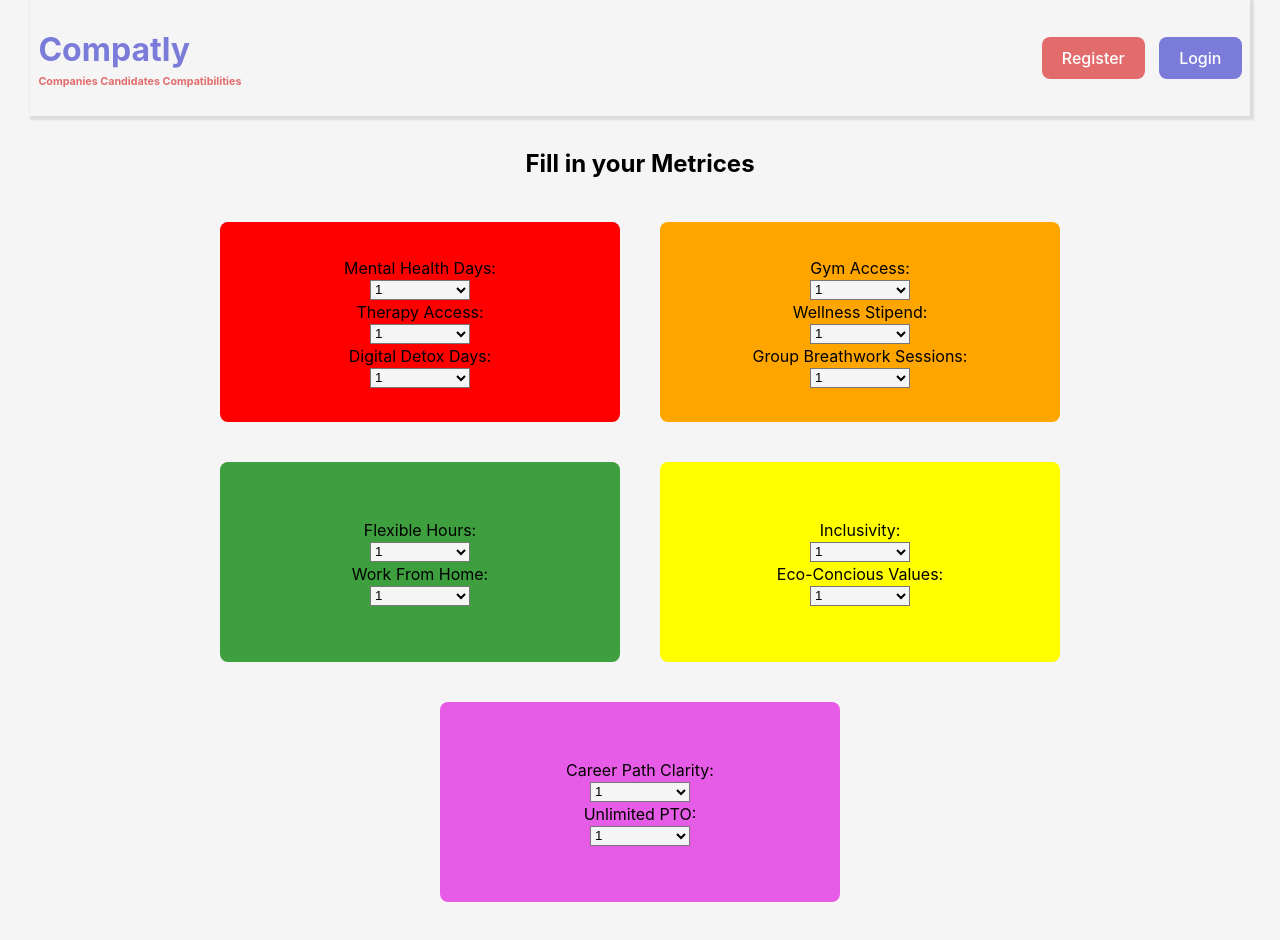
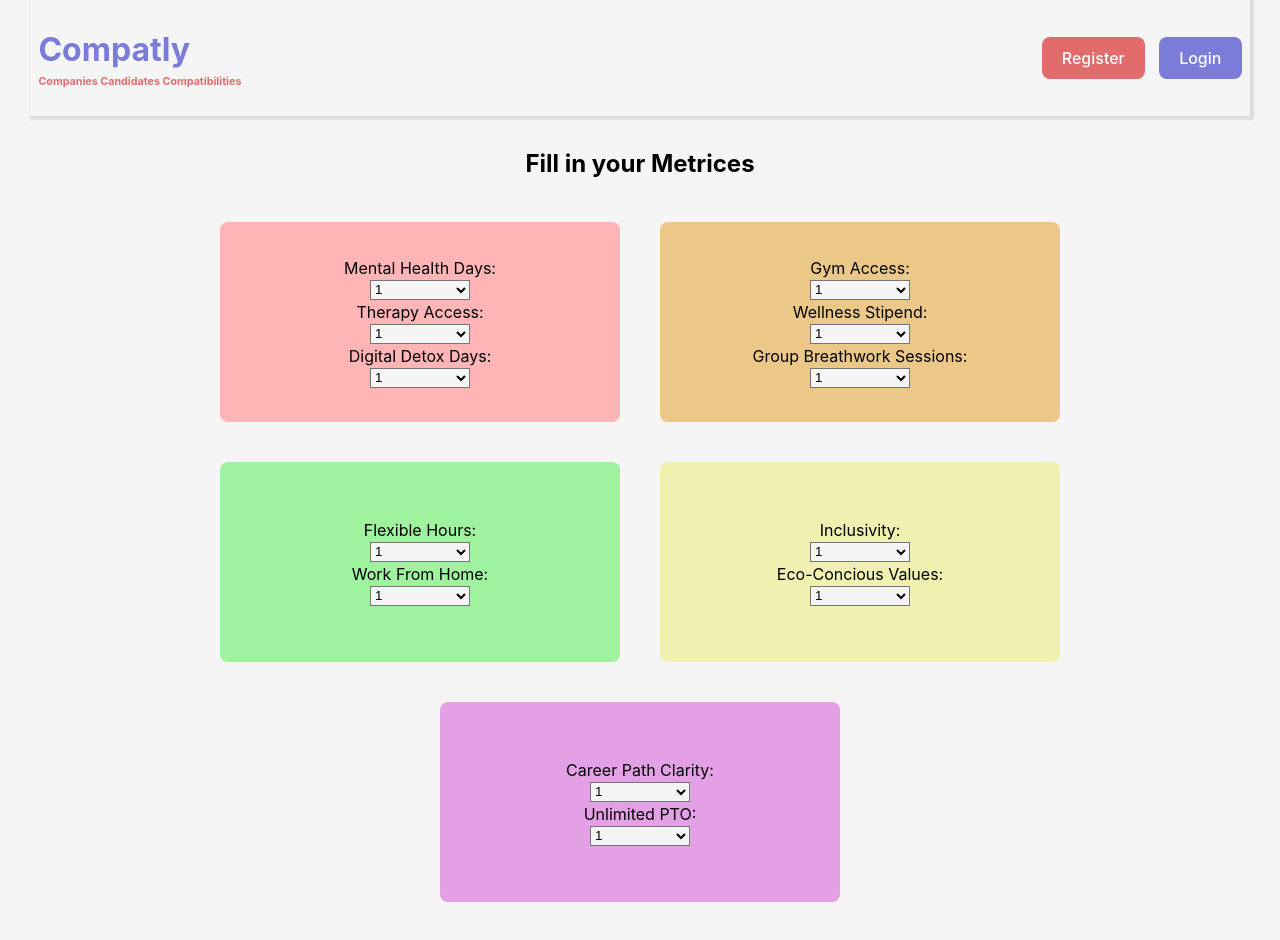
Before and after one commit to DebugBhandari/Compatly, a React (Vite) app in the folder wellbeingComp-client/: page /metricsForm in a window 1280 px wide. Shown: the top 940 px of the page. Built offline with nearby package versions, Linux system fonts and the light colour scheme.

Commit message:
metrices color updates

```diff
--- a/wellbeingComp-client/src/Styles/MetricsForm.css
+++ b/wellbeingComp-client/src/Styles/MetricsForm.css
@@ -52,19 +52,19 @@
 }
 
 .mentalWBDiv {
-  background-color: red;
+  background-color: rgb(255, 181, 181);
 }
 .fitnessDiv {
-  background-color: orange;
+  background-color: rgb(235, 200, 135);
 }
 .flexibilityDiv {
-  background-color: rgb(62, 159, 62);
+  background-color: rgb(159, 243, 159);
 }
 .diversityDiv {
-  background-color: yellow;
+  background-color: rgb(240, 240, 177);
 }
 .growthDiv {
-  background-color: rgb(230, 92, 230);
+  background-color: rgb(228, 160, 228);
 }
 
 @media screen and (max-width: 768px) {
```
Also changed, not shown: 4 other files (tests, documents, lock files or other folders).
